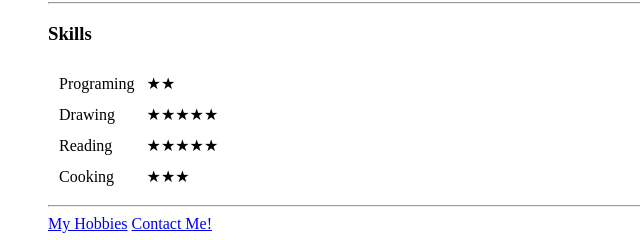
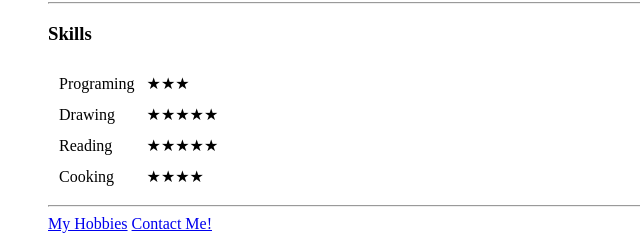
Before and after one commit to VoidIsLost/vigilant-fiesta, a plain HTML site: page index.html in a window 1280 px wide. Shown: the part 621-861 px from the top of the page, 0-640 px from the left. Drawn offline with Linux system fonts and the light colour scheme.

Commit message:
Update index.html

```diff
--- a/index.html
+++ b/index.html
@@ -53,7 +53,7 @@
     <table cellspacing="10">
       <tr>
         <td>Programing</td>
-        <td>★★</td>
+        <td>★★★</td>
       </tr>
       <tr>
         <td>Drawing</td>
@@ -65,7 +65,7 @@
       </tr>
       <tr>
         <td>Cooking</td>
-        <td>★★★</td>
+        <td>★★★★</td>
       </tr>
     </table>
 
```
